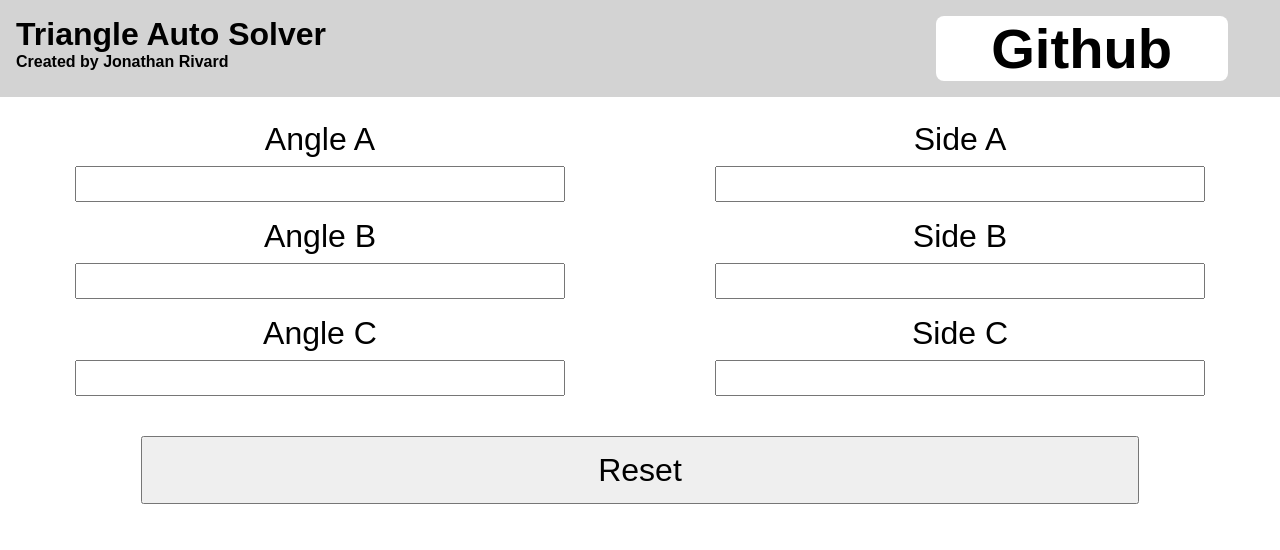
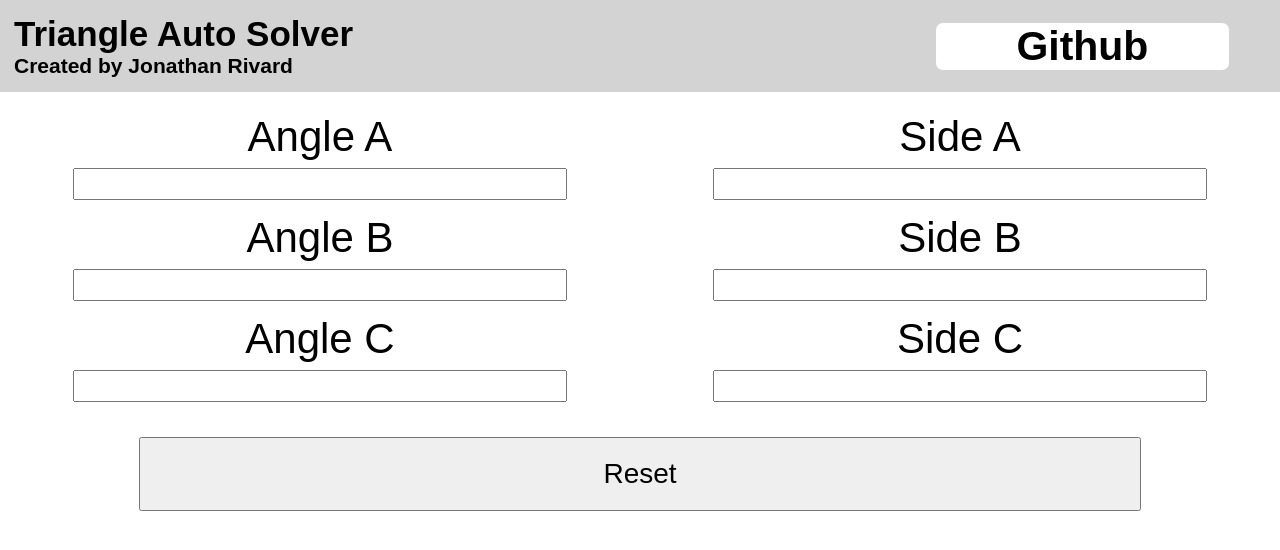
Before and after one commit to jonathanrivard/triangleautosolver, a plain HTML site: page index.html in a window 1280 px wide. Drawn offline with Linux system fonts and the light colour scheme.

Commit message:
Added media queries

```diff
--- a/css/style.css
+++ b/css/style.css
@@ -5,7 +5,7 @@
 }
 
 html {
-    font-size: 16px;
+    font-size: 14px;
     font-family: Arial, Helvetica, sans-serif;
 }
 
@@ -26,7 +26,7 @@ html {
 #main input {
     height: 2rem;
     margin: 0.5rem;
-    font-size: 1.5rem;
+    font-size: 2rem;
     text-align: center;
 }
 
@@ -54,12 +54,12 @@ html {
 }
 
 #header div a {
-    font-size: 3rem;
+    font-size: 2.5rem;
     color: black;
     background-color: white;
     border-radius: 0.5rem;
     text-align: center;
-    width: 80%;
+    width: 100%;
 }
 
 #header #one {
@@ -71,6 +71,7 @@ html {
     width: 30%;
     height: 100%;
     align-items: center;
+    align-self: center;
 }
 
 #angles {
@@ -81,7 +82,7 @@ html {
     flex-direction: column;
     align-items: center;
     padding: 1rem;
-    font-size: 2rem;
+    font-size: 3rem;
 }
 
 #angles * {
@@ -96,7 +97,7 @@ html {
     flex-direction: column;
     align-items: center;
     padding: 1rem;
-    font-size: 2rem;
+    font-size: 3rem;
 }
 
 #sides * {
@@ -120,3 +121,18 @@ html {
     font-size: 2rem;
     font-family: Arial, Helvetica, sans-serif;
 }
+
+@media only screen and (min-width: 800px){
+
+    #header div h1 {
+        font-size: 2.5rem;
+    }
+
+    #header div h2 {
+        font-size: 1.5rem;
+    }
+
+    #header div a {
+        width: 80%;
+    }
+}
```
